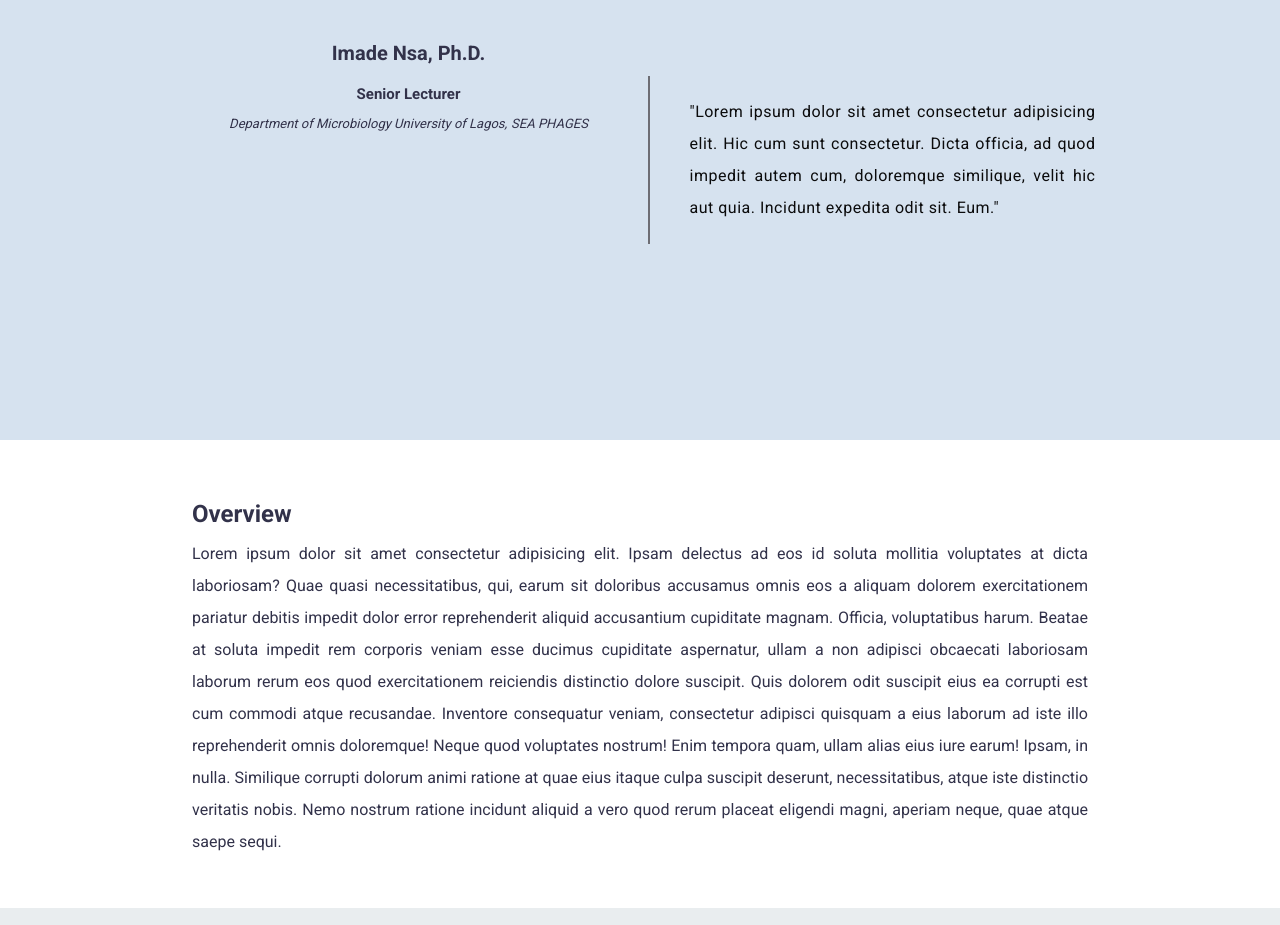
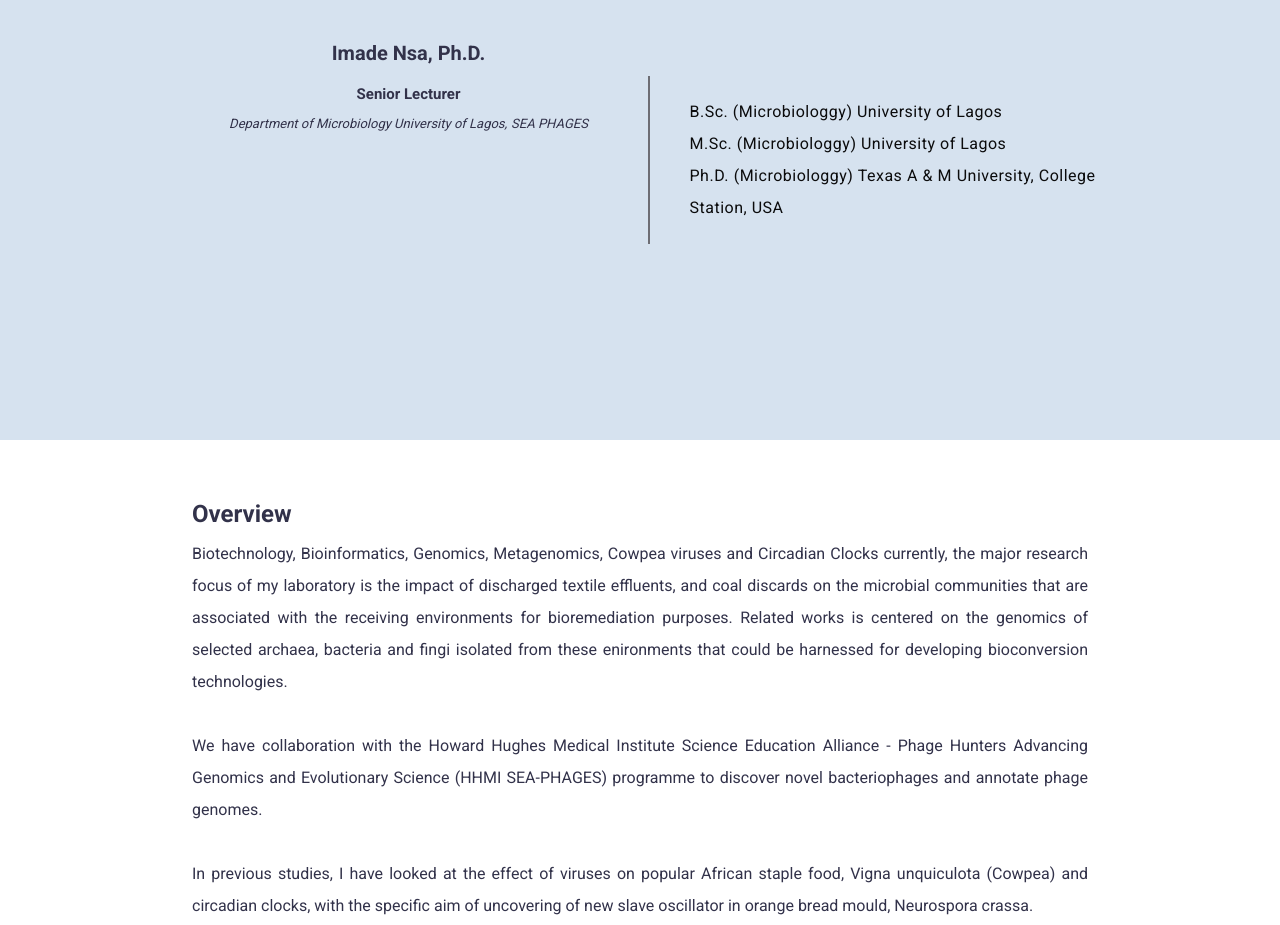
Before and after one commit to Solomon-Ay/NSA, a plain HTML site: page index.html in a window 1280 px wide. Shown: the part 880-1805 px from the top of the page. Drawn offline with Linux system fonts and the light colour scheme.

Commit message:
Overview

```diff
--- a/index.html
+++ b/index.html
@@ -64,13 +64,17 @@
                               </div>
                     </div>
                     <div id="over_info2">
-                              <p>"Lorem ipsum dolor sit amet consectetur adipisicing elit. Hic cum sunt consectetur. Dicta officia, ad quod impedit autem cum, doloremque similique, velit hic aut quia. Incidunt expedita odit sit. Eum."</p>
+                              <ul>
+                                        <li>B.Sc. (Microbiologgy) University of Lagos</li>
+                                        <li>M.Sc. (Microbiologgy) University of Lagos</li>
+                                        <li>Ph.D. (Microbiologgy) Texas A & M University, College Station, USA</li>
+                              </ul>
                     </div>
           </section>
           <section id="intro">
                    <div id="intro_one">
                     <h2>Overview</h2>
-                    <p>Lorem ipsum dolor sit amet consectetur adipisicing elit. Ipsam delectus ad eos id soluta mollitia voluptates at dicta laboriosam? Quae quasi necessitatibus, qui, earum sit doloribus accusamus omnis eos a aliquam dolorem exercitationem pariatur debitis impedit dolor error reprehenderit aliquid accusantium cupiditate magnam. Officia, voluptatibus harum. Beatae at soluta impedit rem corporis veniam esse ducimus cupiditate aspernatur, ullam a non adipisci obcaecati laboriosam laborum rerum eos quod exercitationem reiciendis distinctio dolore suscipit. Quis dolorem odit suscipit eius ea corrupti est cum commodi atque recusandae. Inventore consequatur veniam, consectetur adipisci quisquam a eius laborum ad iste illo reprehenderit omnis doloremque! Neque quod voluptates nostrum! Enim tempora quam, ullam alias eius iure earum! Ipsam, in nulla. Similique corrupti dolorum animi ratione at quae eius itaque culpa suscipit deserunt, necessitatibus, atque iste distinctio veritatis nobis. Nemo nostrum ratione incidunt aliquid a vero quod rerum placeat eligendi magni, aperiam neque, quae atque saepe sequi.</p>
+                    <p>Biotechnology, Bioinformatics, Genomics, Metagenomics, Cowpea viruses and Circadian Clocks currently, the major research focus of my laboratory is the impact of discharged textile effluents, and coal discards on the microbial communities that are associated with the receiving environments for bioremediation purposes. Related works is centered on the genomics of selected archaea, bacteria and fingi isolated from these enironments that could be harnessed for developing bioconversion technologies. <br><br> We have collaboration with the Howard Hughes Medical Institute Science Education Alliance - Phage Hunters Advancing Genomics and Evolutionary Science (HHMI SEA-PHAGES) programme to discover novel bacteriophages and annotate phage genomes. <br><br> In  previous studies, I have looked at the effect of viruses on popular African staple food, Vigna unquiculota (Cowpea) and circadian clocks, with the specific aim of uncovering of new slave oscillator in orange bread mould, Neurospora crassa. </p>
                    </div>
           </section>
           <section id="public">
@@ -114,7 +118,7 @@
                                         <a href="http://fens.usv.ro/index.php/FENS/article/view/890/801">J FAES</a>
                               </div>
                               <div class="title">
-                                        <h4>MICROBIAL SYNTHESIS OF SILVER NANOPARTICLES BY ENTEROCOCCUS FAECALISSTRAIN MI103</h4>
+                                        <h4>MICROBIAL SYNTHESIS OF SILVER NANOPARTICLES BY ENTEROCOCCUS FAECALIS STRAIN MI103</h4>
                               </div>
                               <div class="name">
                                         <h5>Jane NSOFOR, Imade Yolanda NSA, Busayo Tosin AKINYEMI, Adewale Kayode OGUNYEMI, Matthew Olusoji ILORI</h5>
--- a/style.css
+++ b/style.css
@@ -288,12 +288,13 @@ nav #bar {
           text-align: justify;
 }
 
-#over_info2 p {
+#over_info2 ul {
 
           padding-left: 40px;
           color: #0b0b0c;
           line-height: 2;
           letter-spacing: .5px;
+          list-style: none;
 }
 
 #intro {
```
